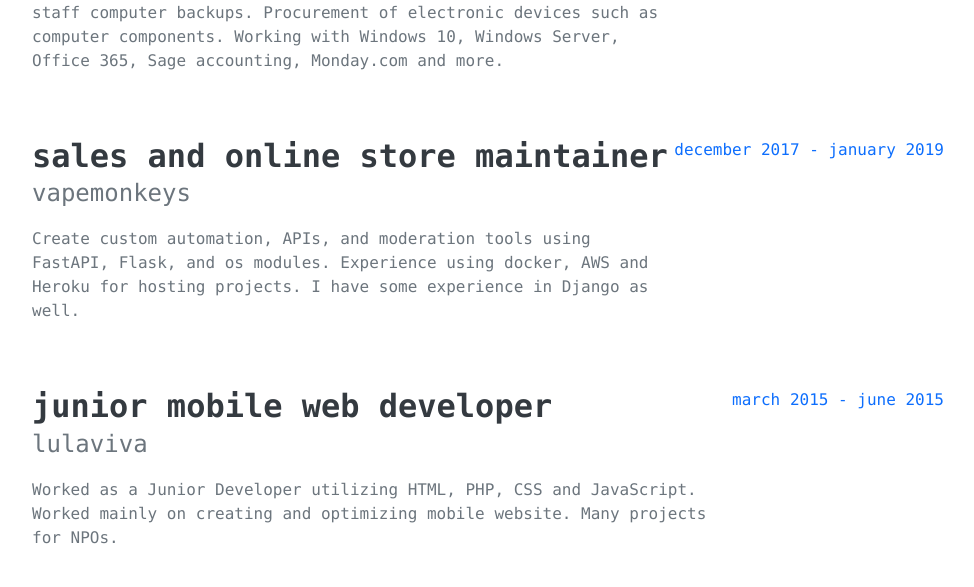
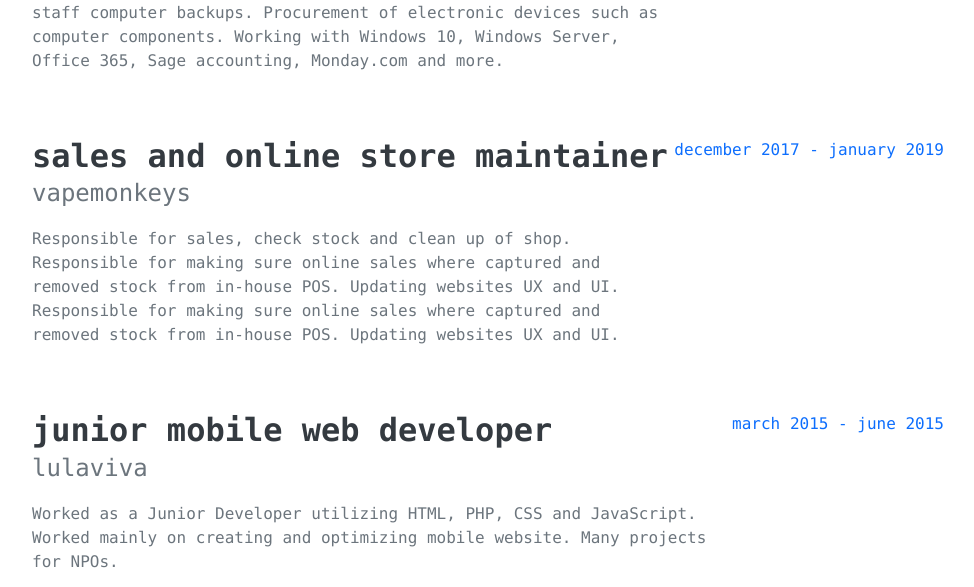
Before and after one commit to itswolv3/reece-russell-website, a Flask app: page / in a window 1280 px wide. Shown: the part 1925-2512 px from the top of the page, without its empty margins (288-1262 px from the left). Run offline with Flask 2, Linux system fonts and the light colour scheme; some libraries are stand-ins or nearby versions; some web fonts are replaced.

Commit message:
fixes in index.html

```diff
--- a/templates/index.html
+++ b/templates/index.html
@@ -184,8 +184,9 @@
               <h3 class="mb-0">Sales and Online Store Maintainer</h3>
               <div class="subheading mb-3">VapeMonkeys</div>
               <p>
-                Create custom automation, APIs, and moderation tools using FastAPI, Flask, and os modules.
-                Experience using docker, AWS and Heroku for hosting projects. I have some experience in Django as well.
+                Responsible for sales, check stock and clean up of shop.
+Responsible for making sure online sales where captured and removed stock from in-house POS. Updating websites UX and UI.
+Responsible for making sure online sales where captured and removed stock from in-house POS. Updating websites UX and UI.
               </p>
             </div>
             <div class="flex-shrink-0">
```
